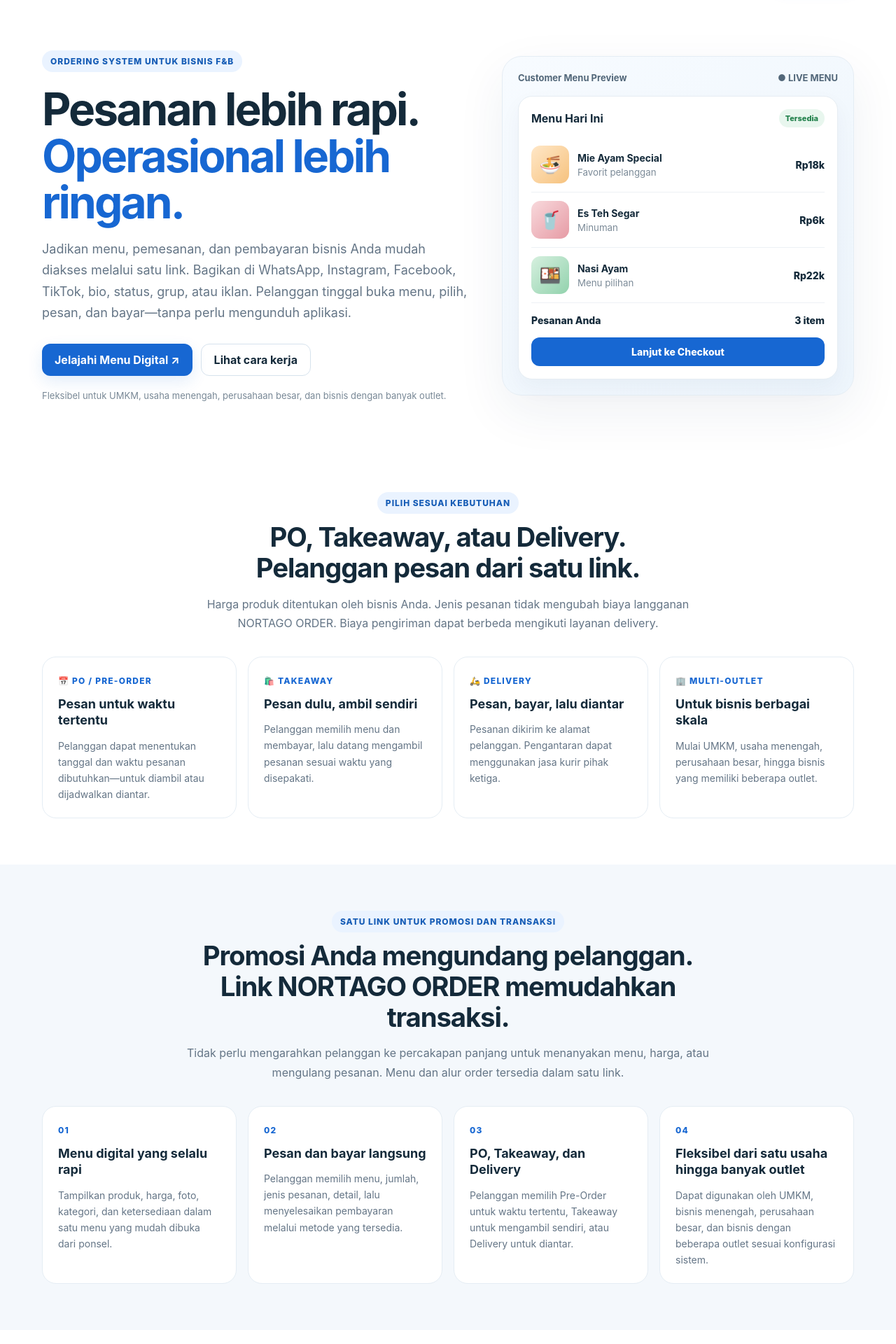
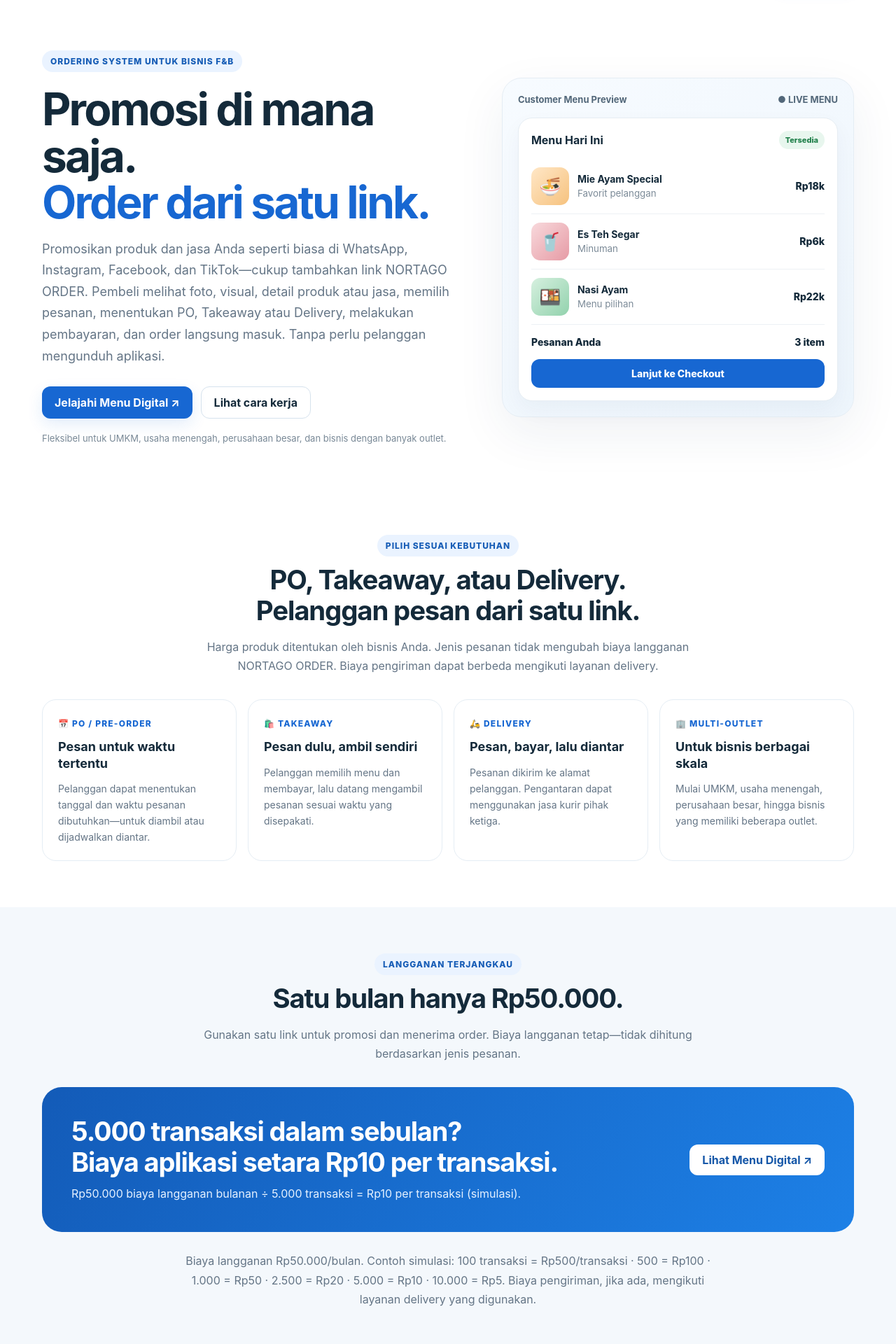
Before and after one commit to adiaris2022-rgb/tjsl-impact-control-tower, a Next.js app: page /order in a window 1280 px wide. Shown: the part 80-2000 px from the top of the page at 70% size. Built offline with nearby package versions, Linux system fonts and the light colour scheme.

Commit message:
Revise NORTAGO ORDER marketing copy and add Rp50k pricing value

```diff
--- a/app/order/page.tsx
+++ b/app/order/page.tsx
@@ -82,8 +82,8 @@ export default function OrderLandingPage() {
         <section className="nl-hero">
           <div>
             <span className="nl-eyebrow">ORDERING SYSTEM UNTUK BISNIS F&amp;B</span>
-            <h1>Pesanan lebih rapi.<br/><em>Operasional lebih ringan.</em></h1>
-            <p className="nl-lead">Jadikan menu, pemesanan, dan pembayaran bisnis Anda mudah diakses melalui satu link. Bagikan di WhatsApp, Instagram, Facebook, TikTok, bio, status, grup, atau iklan. Pelanggan tinggal buka menu, pilih, pesan, dan bayar—tanpa perlu mengunduh aplikasi.</p>
+            <h1>Promosi di mana saja.<br/><em>Order dari satu link.</em></h1>
+            <p className="nl-lead">Promosikan produk dan jasa Anda seperti biasa di WhatsApp, Instagram, Facebook, dan TikTok—cukup tambahkan link NORTAGO ORDER. Pembeli melihat foto, visual, detail produk atau jasa, memilih pesanan, menentukan PO, Takeaway atau Delivery, melakukan pembayaran, dan order langsung masuk. Tanpa perlu pelanggan mengunduh aplikasi.</p>
             <div className="nl-actions"><Link className="nl-cta" href="/otc/customer-order">Jelajahi Menu Digital ↗</Link><a className="nl-secondary" href="#cara-kerja">Lihat cara kerja</a></div>
             <div className="nl-proof">Fleksibel untuk UMKM, usaha menengah, perusahaan besar, dan bisnis dengan banyak outlet.</div>
           </div>
@@ -108,6 +108,11 @@ export default function OrderLandingPage() {
           <article className="nl-card"><span className="nl-cardnum">🏢 MULTI-OUTLET</span><h3>Untuk bisnis berbagai skala</h3><p>Mulai UMKM, usaha menengah, perusahaan besar, hingga bisnis yang memiliki beberapa outlet.</p></article>
         </div>
       </div></section>
+      <section className="nl-section tint" id="harga"><div className="nl-wrap">
+        <div className="nl-sectionhead"><span className="nl-eyebrow">LANGGANAN TERJANGKAU</span><h2>Satu bulan hanya Rp50.000.</h2><p>Gunakan satu link untuk promosi dan menerima order. Biaya langganan tetap—tidak dihitung berdasarkan jenis pesanan.</p></div>
+        <div className="nl-banner"><div><h2>5.000 transaksi dalam sebulan?<br/>Biaya aplikasi setara Rp10 per transaksi.</h2><p>Rp50.000 biaya langganan bulanan ÷ 5.000 transaksi = Rp10 per transaksi (simulasi).</p></div><Link className="nl-secondary" href="/otc/customer-order">Lihat Menu Digital ↗</Link></div>
+        <div className="nl-sectionhead" style={{marginTop:28}}><p>Biaya langganan Rp50.000/bulan. Contoh simulasi: 100 transaksi = Rp500/transaksi · 500 = Rp100 · 1.000 = Rp50 · 2.500 = Rp20 · 5.000 = Rp10 · 10.000 = Rp5. Biaya pengiriman, jika ada, mengikuti layanan delivery yang digunakan.</p></div>
+      </div></section>
       <section className="nl-section tint" id="fitur"><div className="nl-wrap">
         <div className="nl-sectionhead"><span className="nl-eyebrow">SATU LINK UNTUK PROMOSI DAN TRANSAKSI</span><h2>Promosi Anda mengundang pelanggan.<br/>Link NORTAGO ORDER memudahkan transaksi.</h2><p>Tidak perlu mengarahkan pelanggan ke percakapan panjang untuk menanyakan menu, harga, atau mengulang pesanan. Menu dan alur order tersedia dalam satu link.</p></div>
         <div className="nl-grid4">{features.map(f=><article className="nl-card" key={f.number}><span className="nl-cardnum">{f.number}</span><h3>{f.title}</h3><p>{f.text}</p></article>)}</div>
```
